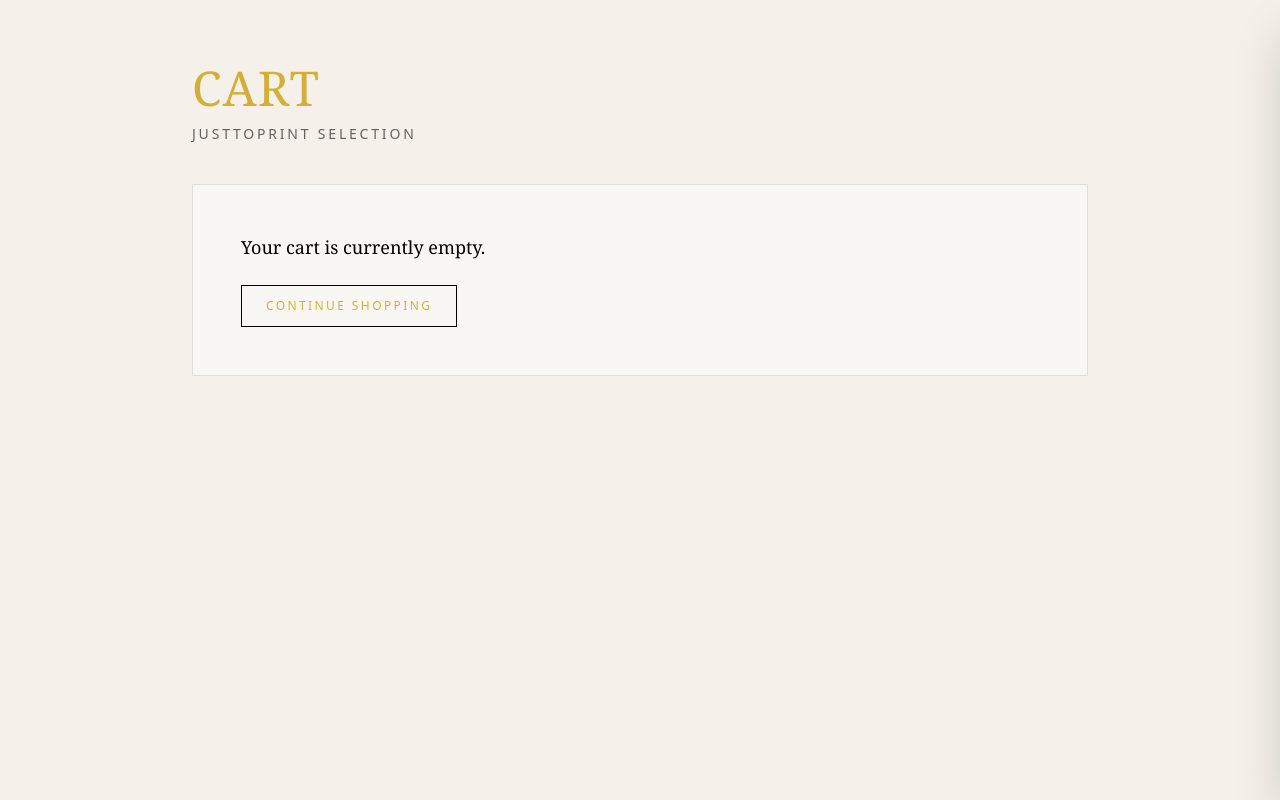
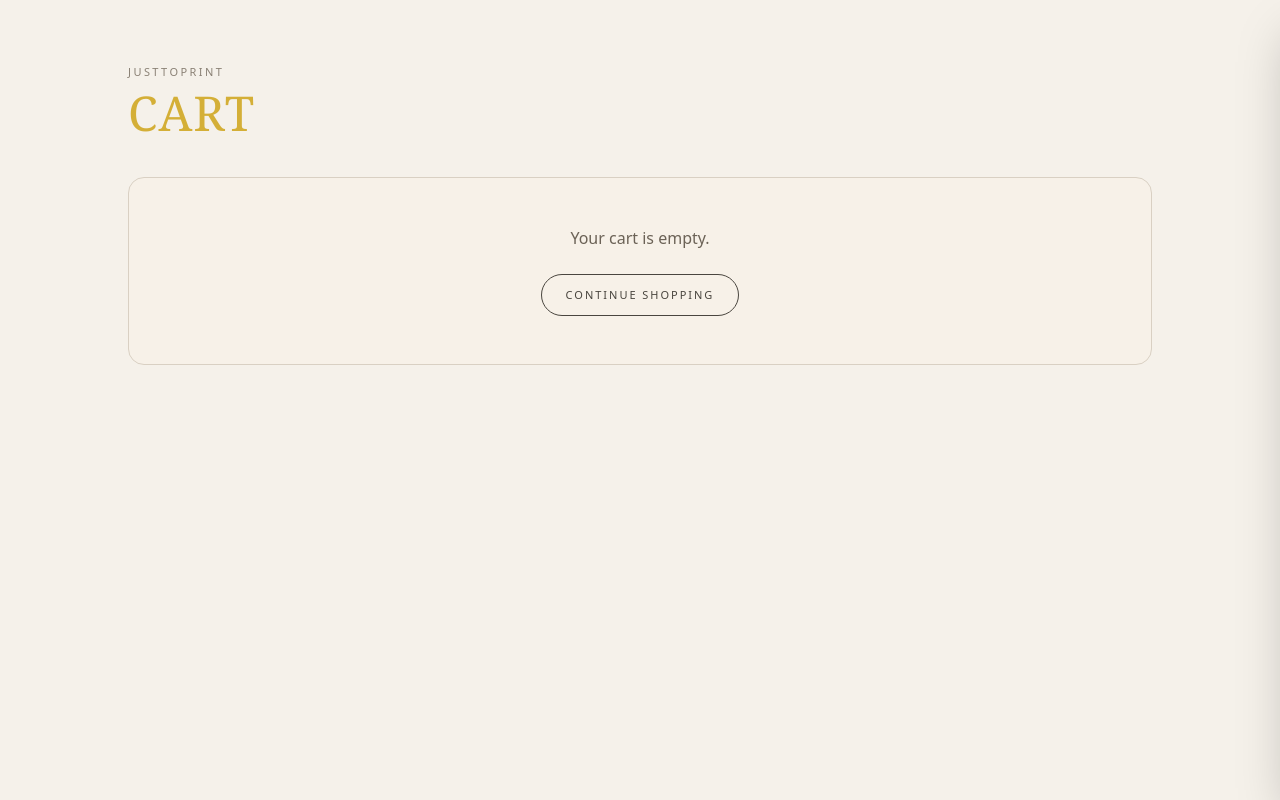
Before and after one commit to justtoprint76-cyber/justtoprint, a Next.js app: page /cart in a window 1280 px wide. Built offline with nearby package versions, Linux system fonts and the light colour scheme.

Commit message:
Update cart.js

```diff
--- a/pages/cart.js
+++ b/pages/cart.js
@@ -1,73 +1,111 @@
 import Link from "next/link";
+import { useCart } from "../components/CartContext";
 
-export default function Cart() {
-  // Temporaneo: qui poi collegheremo i veri item del carrello
-  const cartItems = [];
+function eur(n) {
+  try {
+    return new Intl.NumberFormat("it-IT", {
+      style: "currency",
+      currency: "EUR",
+    }).format(n);
+  } catch {
+    return `€${Number(n).toFixed(2)}`;
+  }
+}
 
-  const subtotal = 0;
+export default function CartPage() {
+  const { items, removeItem, setQty, total, clear } = useCart();
 
   return (
-    <div className="min-h-screen bg-[#f5f1ea] text-black px-6 py-16">
-      <div className="max-w-4xl mx-auto">
+    <main className="min-h-screen bg-[#f5f1ea] text-[#4A463F] px-4 md:px-6 py-10 md:py-16">
+      <div className="max-w-5xl mx-auto">
         <div className="mb-10">
-          <h1 className="text-3xl md:text-5xl font-serif tracking-wide">
-            Cart
-          </h1>
-          <p className="mt-3 text-sm uppercase tracking-[0.2em] text-black/60">
-            Justtoprint selection
+          <p className="text-[11px] uppercase tracking-[0.22em] text-[#8A8175]">
+            JUSTTOPRINT
           </p>
+          <h1 className="mt-2 text-3xl md:text-5xl font-serif">Cart</h1>
         </div>
 
-        {cartItems.length === 0 ? (
-          <div className="border border-black/10 bg-white/40 p-8 md:p-12">
-            <p className="text-base md:text-lg font-serif mb-6">
-              Your cart is currently empty.
+        {items.length === 0 ? (
+          <div className="border border-[#D9D0C3] bg-[#F7F1E8] rounded-2xl p-8 md:p-12 text-center">
+            <p className="text-sm md:text-base text-[#6B6256]">
+              Your cart is empty.
             </p>
 
             <Link
-              href="/shop"
-              className="inline-block border border-black px-6 py-3 text-xs uppercase tracking-[0.2em] hover:bg-black hover:text-white transition"
+              href="/#shop"
+              className="inline-block mt-6 rounded-full border border-[#4A463F] px-6 py-3 text-[11px] uppercase tracking-[0.18em] text-[#4A463F] hover:bg-[#4A463F] hover:text-[#F3EDE4] transition"
             >
               Continue shopping
             </Link>
           </div>
         ) : (
-          <div className="grid grid-cols-1 lg:grid-cols-[1.4fr_0.8fr] gap-10">
+          <div className="grid grid-cols-1 lg:grid-cols-[1.4fr_0.8fr] gap-8 md:gap-10">
             <div className="space-y-4">
-              {cartItems.map((item, index) => (
+              {items.map((it) => (
                 <div
-                  key={index}
-                  className="border border-black/10 bg-white/40 p-4 flex gap-4"
+                  key={it.id}
+                  className="border border-[#D9D0C3] bg-[#F7F1E8] rounded-2xl p-4 md:p-5"
                 >
-                  <div className="w-24 h-28 bg-black/5" />
-                  <div className="flex-1">
-                    <h2 className="font-serif text-lg">{item.name}</h2>
-                    <p className="text-sm text-black/60 mt-1">{item.category}</p>
-                    <p className="text-sm mt-3">€{item.price}</p>
+                  <div className="flex items-start justify-between gap-4">
+                    <div>
+                      <p className="text-[12px] uppercase tracking-[0.18em] text-[#6B6256]">
+                        {it.name}
+                      </p>
+                      <p className="mt-1 text-sm text-[#7A7267]">
+                        {eur(it.price)}
+                      </p>
+                    </div>
+
+                    <button
+                      onClick={() => removeItem(it.id)}
+                      className="text-xs text-[#9A9388] hover:text-[#4A463F] transition"
+                    >
+                      Remove
+                    </button>
+                  </div>
+
+                  <div className="mt-4 flex items-center justify-between">
+                    <div className="flex items-center gap-2">
+                      <span className="text-xs text-[#9A9388]">Qty</span>
+                      <input
+                        value={it.qty || 1}
+                        onChange={(e) => setQty(it.id, e.target.value)}
+                        type="number"
+                        min="1"
+                        className="w-16 rounded-lg border border-[#D9D0C3] bg-white/70 px-2 py-1 text-sm outline-none"
+                      />
+                    </div>
+
+                    <p className="text-sm text-[#6B6256]">
+                      {eur((it.price || 0) * (it.qty || 1))}
+                    </p>
                   </div>
                 </div>
               ))}
             </div>
 
-            <div className="border border-black/10 bg-white/40 p-6 h-fit">
-              <h2 className="font-serif text-2xl mb-6">Summary</h2>
+            <aside className="h-fit border border-[#D9D0C3] bg-[#F7F1E8] rounded-2xl p-5 md:p-6">
+              <h2 className="text-lg font-serif mb-5">Summary</h2>
 
-              <div className="flex justify-between text-sm uppercase tracking-[0.15em] mb-4">
-                <span>Subtotal</span>
-                <span>€{subtotal}</span>
+              <div className="flex items-center justify-between mb-4">
+                <p className="text-sm text-[#7A7267]">Total</p>
+                <p className="text-sm text-[#4A463F]">{eur(total)}</p>
               </div>
 
-              <p className="text-xs text-black/60 mb-6">
-                Shipping and taxes calculated at checkout.
-              </p>
-
-              <button className="w-full border border-black bg-black text-white px-6 py-4 text-xs uppercase tracking-[0.2em] hover:opacity-90 transition">
+              <button className="w-full rounded-full py-3 text-[12px] tracking-[0.18em] uppercase bg-[#4A463F] text-[#F3EDE4] hover:bg-[#3A362F] transition">
                 Checkout
               </button>
-            </div>
+
+              <button
+                onClick={clear}
+                className="mt-3 w-full text-xs text-[#9A9388] hover:text-[#4A463F] transition"
+              >
+                Clear cart
+              </button>
+            </aside>
           </div>
         )}
       </div>
-    </div>
+    </main>
   );
 }
```
